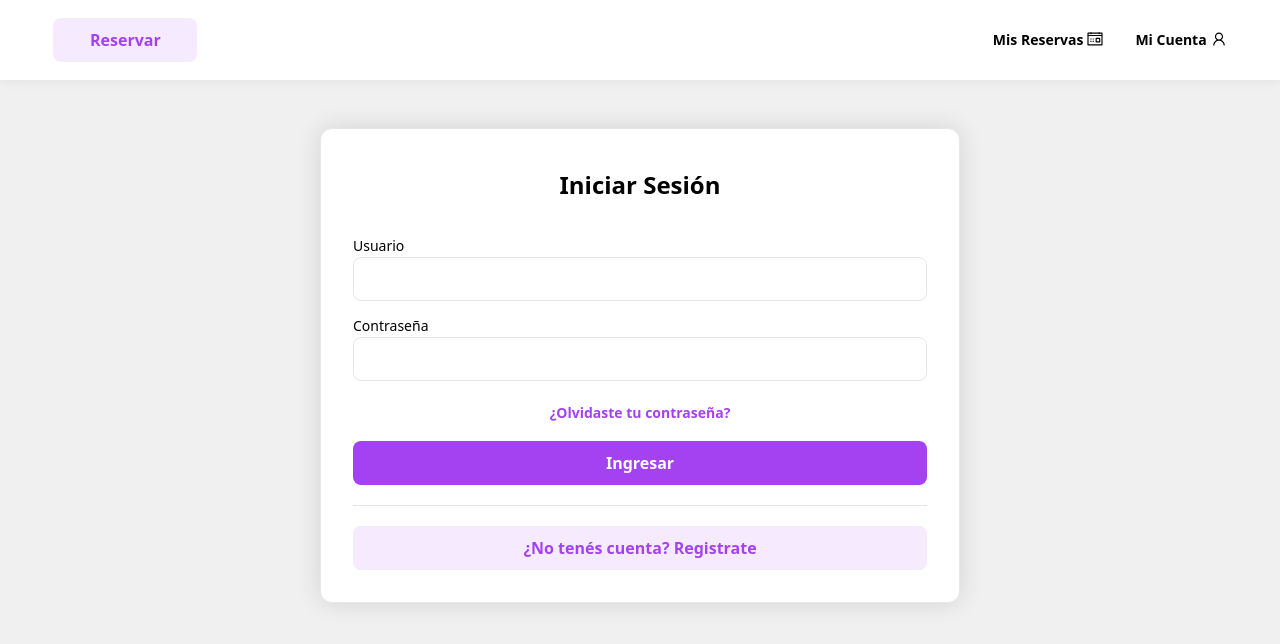
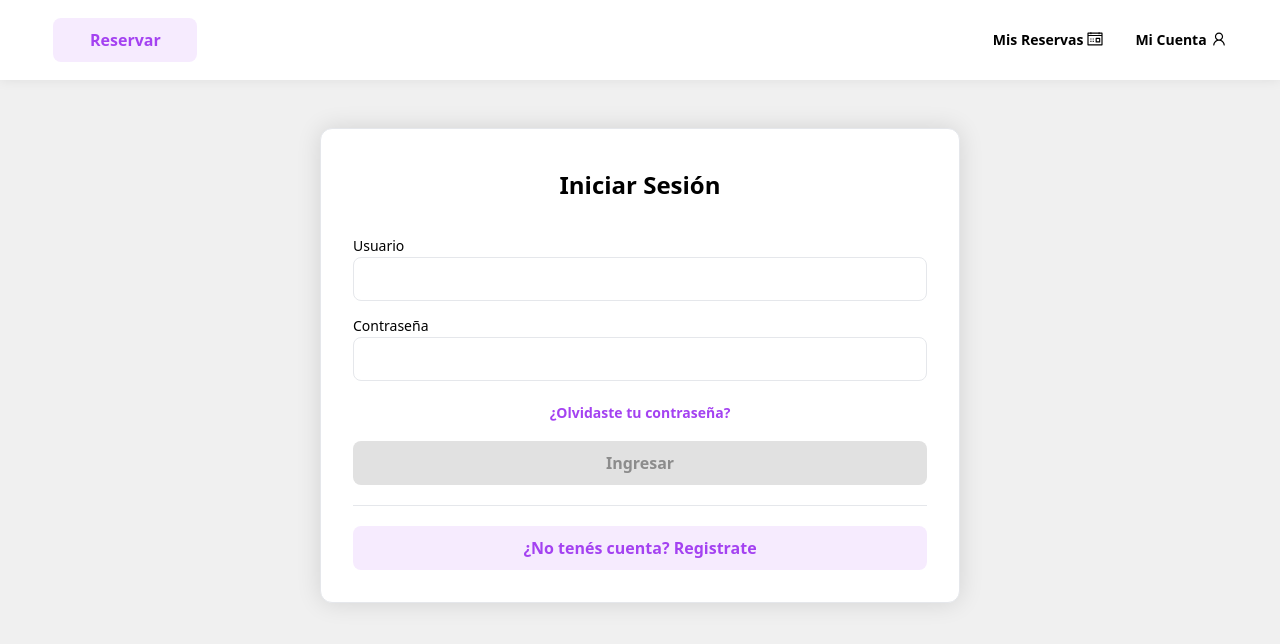
Before and after one commit to ElianRivoira/appointmentApp, a Next.js app in the folder appointments-app/: page /login in a window 1280 px wide. Shown: the top 644 px of the page. Built offline with nearby package versions, Linux system fonts and the light colour scheme.

Commit message:
conditional rendering for "Ingresar" button

```diff
--- a/appointments-app/src/components/Navbar.tsx
+++ b/appointments-app/src/components/Navbar.tsx
@@ -9,7 +9,7 @@ const Navbar = () => {
     <div className='flex justify-center shadow-navbar bg-white'>
       <nav className='flex flex-row justify-between w-11/12 md:max-w-screen-2xl h-20 items-center'>
         <Link href={'reservePanel'} className='w-36 h-11'>
-          <button className='bg-cruceSecondary hover:bg-cruceSecondaryHover text-cruce font-semibold text-lb rounded-lg w-36 h-11'>
+          <button className='active:shadow-active bg-cruceSecondary hover:bg-cruceSecondaryHover text-cruce font-semibold text-lb rounded-lg w-36 h-11'>
             Reservar
           </button>
         </Link>
--- a/appointments-app/src/components/ReservePanelForm.tsx
+++ b/appointments-app/src/components/ReservePanelForm.tsx
@@ -104,13 +104,13 @@ const ReservePanelForm: React.FC<Props> = ({
       ) : null}
       {name && phone && email && date && time && branch ? (
         <button
-          className='bg-cruce rounded-lg h-11 w-44 mt-8.5 font-semibold text-lb text-white hover:bg-cruceHover'
+          className='bg-cruce rounded-lg h-11 w-44 mt-8.5 font-semibold text-lb text-white hover:bg-cruceHover active:shadow-active'
           type='submit'
         >
           Confirmar Reserva
         </button>
       ) : (
-        <button className='bg-grey3 rounded-lg h-11 w-44 mt-8.5 font-semibold text-lb text-grey6'>
+        <button className='bg-grey3 rounded-lg h-11 w-44 mt-8.5 font-semibold text-lb text-grey6' disabled>
           Confirmar Reserva
         </button>
       )}
--- a/appointments-app/src/pages/login.tsx
+++ b/appointments-app/src/pages/login.tsx
@@ -86,15 +86,25 @@ const Login = () => {
               </button>
             </div>
             <div className='flex flex-col justify-center'>
-              <button
-                type='submit'
-                className='mb-5 bg-cruce text-white h-11 rounded-lg font-semibold text-lb hover:bg-cruceHover'
-              >
-                Ingresar
-              </button>
+              {username && password.length >= 8 ? (
+                <button
+                  type='submit'
+                  className='mb-5 bg-cruce text-white h-11 rounded-lg font-semibold text-lb hover:bg-cruceHover active:shadow-active'
+                >
+                  Ingresar
+                </button>
+              ) : (
+                <button
+                  type='submit'
+                  className='mb-5 bg-grey3 text-grey6 h-11 rounded-lg font-semibold text-lb'
+                  disabled
+                >
+                  Ingresar
+                </button>
+              )}
               <hr />
               <Link href={'register'} className='mt-5 '>
-                <button className=' bg-cruceSecondary hover:bg-cruceSecondaryHover text-cruce font-semibold text-lb rounded-lg h-11 w-full'>
+                <button className=' bg-cruceSecondary hover:bg-cruceSecondaryHover text-cruce font-semibold text-lb rounded-lg h-11 w-full active:shadow-active'>
                   ¿No tenés cuenta? Registrate
                 </button>
               </Link>
--- a/appointments-app/src/pages/register.tsx
+++ b/appointments-app/src/pages/register.tsx
@@ -322,7 +322,7 @@ const Register = () => {
           <div className='mr-9'>
             <button
               type='submit'
-              className=' bg-cruce h-11 text-white  hover:bg-cruceHover font-semibold rounded-lg w-full mb-5 mx-5'
+              className=' bg-cruce h-11 text-white  hover:bg-cruceHover font-semibold rounded-lg w-full mb-5 mx-5 active:shadow-active'
             >
               Registrarme
             </button>
@@ -341,7 +341,7 @@ const Register = () => {
         </Modal>
         <hr className='mx-4 mb-5' />
         <Link className='mr-9' href='/login'>
-          <button className=' bg-cruceSecondary hover:bg-cruceSecondaryHover text-cruce w-full font-semibold rounded-lg mb-5 mx-5 h-11'>
+          <button className='active:shadow-active bg-cruceSecondary hover:bg-cruceSecondaryHover text-cruce w-full font-semibold rounded-lg mb-5 mx-5 h-11'>
             ¿Ya tenés cuenta? Iniciá Sesión
           </button>
         </Link>
--- a/appointments-app/tailwind.config.js
+++ b/appointments-app/tailwind.config.js
@@ -34,6 +34,7 @@ module.exports = {
         'xg': '0 0 24px rgba(0, 0, 0, 0.12)',
         'navbar': '0 0 12px rgba(0, 0, 0, 0.08)',
         'timer': '0 3px 12px rgba(0, 0, 0, 0.2)',
+        'active': 'inset 0px 0px 8px rgba(0, 0, 0, 0.24)'
       },
       height: {
         '26': '108px',
```
